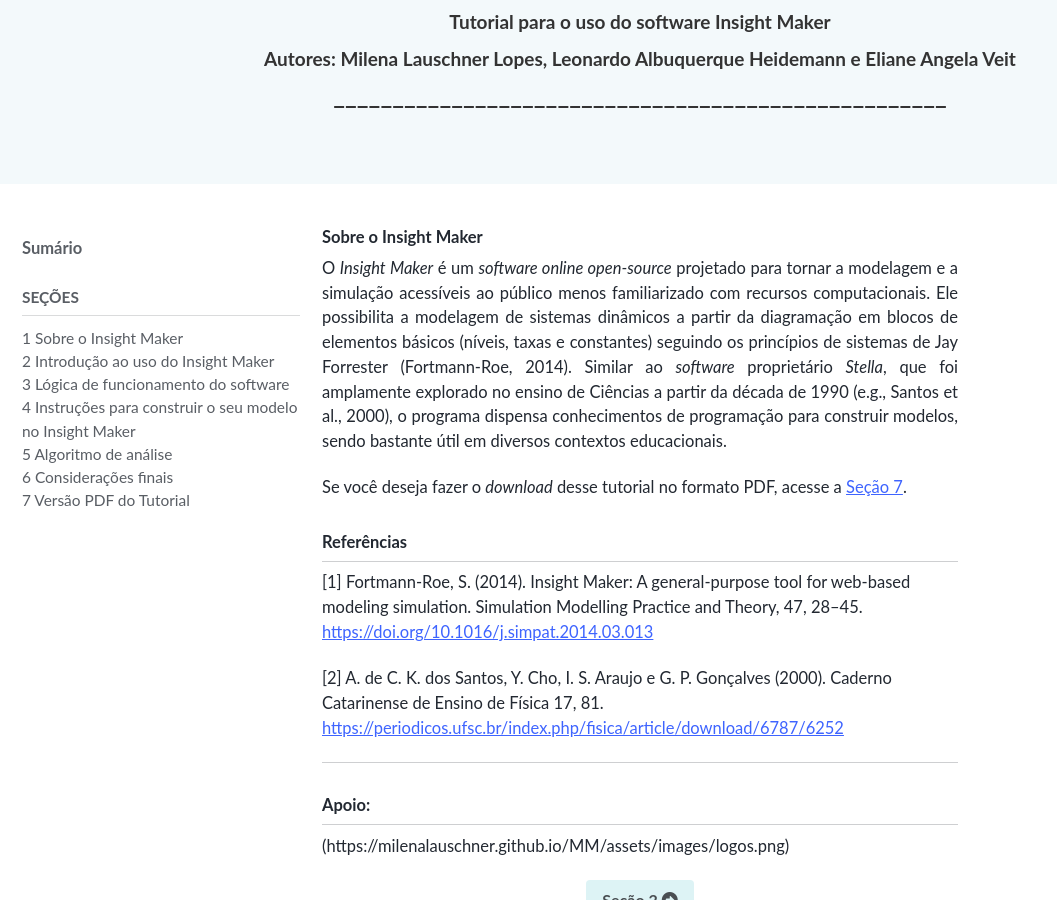
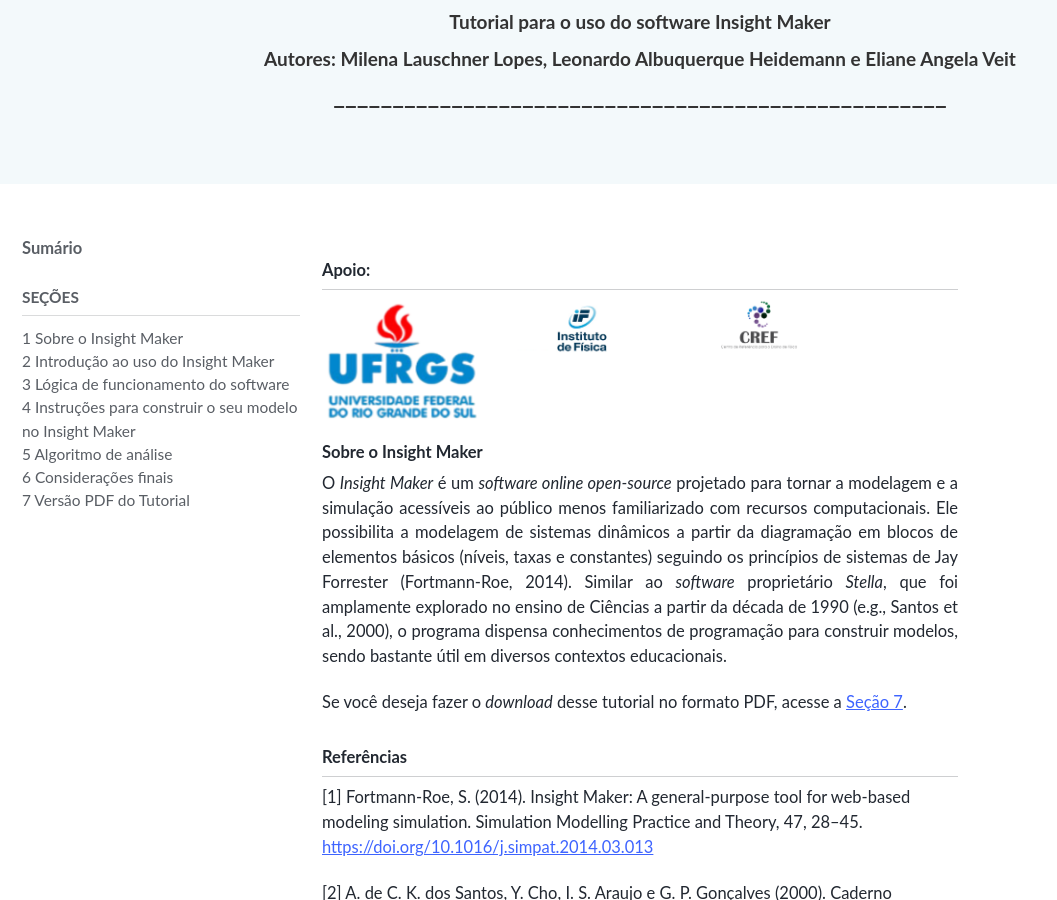
Before and after one commit to milenalauschner/MM, a Jekyll site: the page built from index.md, in a window 1280 px wide and 900 px high, scrolled down 221 px. Shown: the whole window, without its empty margins (0-1057 px from the left). Built offline with Jekyll 4.4.1, drawn with Linux system fonts in a browser that asks for light colours; cached includes are drawn as plain includes; nearby versions of some CDN libraries; some web fonts are replaced; some of the changed lines change nothing that is shown.

Commit message:
Update index.md

```diff
--- a/index.md
+++ b/index.md
@@ -12,6 +12,10 @@
   title: "Sumário"
   nav: blogroll
 ---
+## Apoio:
+
+![apoios]({{ site.url }}{{ site.baseurl
+}}/assets/images/logos.png)
 
 # Sobre o Insight Maker
 
@@ -31,14 +35,6 @@
 <a href="https://periodicos.ufsc.br/index.php/fisica/article/download/6787/6252">https://periodicos.ufsc.br/index.php/fisica/article/download/6787/6252</a>
 {: .text-left}
 
-
-________________________________________________________________________________________________________________________________________________________________________________________________________________________________________________
-
-## Apoio:
-
-({{ site.url }}{{ site.baseurl
-}}/assets/images/logos.png)
-
 [ Seção 2 <i class="fas fa-arrow-alt-circle-right"></i>](https://milenalauschner.github.io/MM/seção2/){:
 .btn .btn--success}
  {: .text-center}
```
